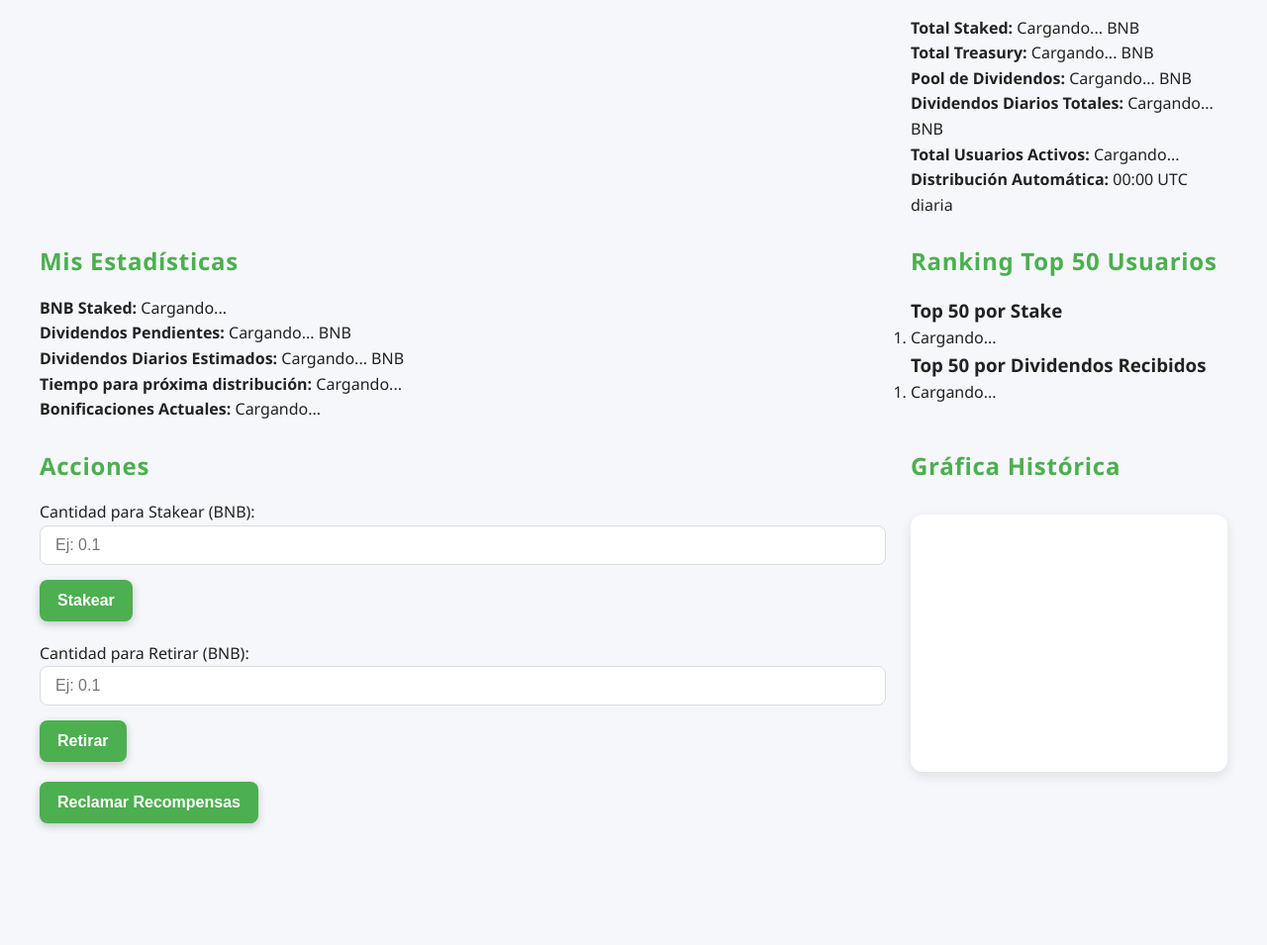
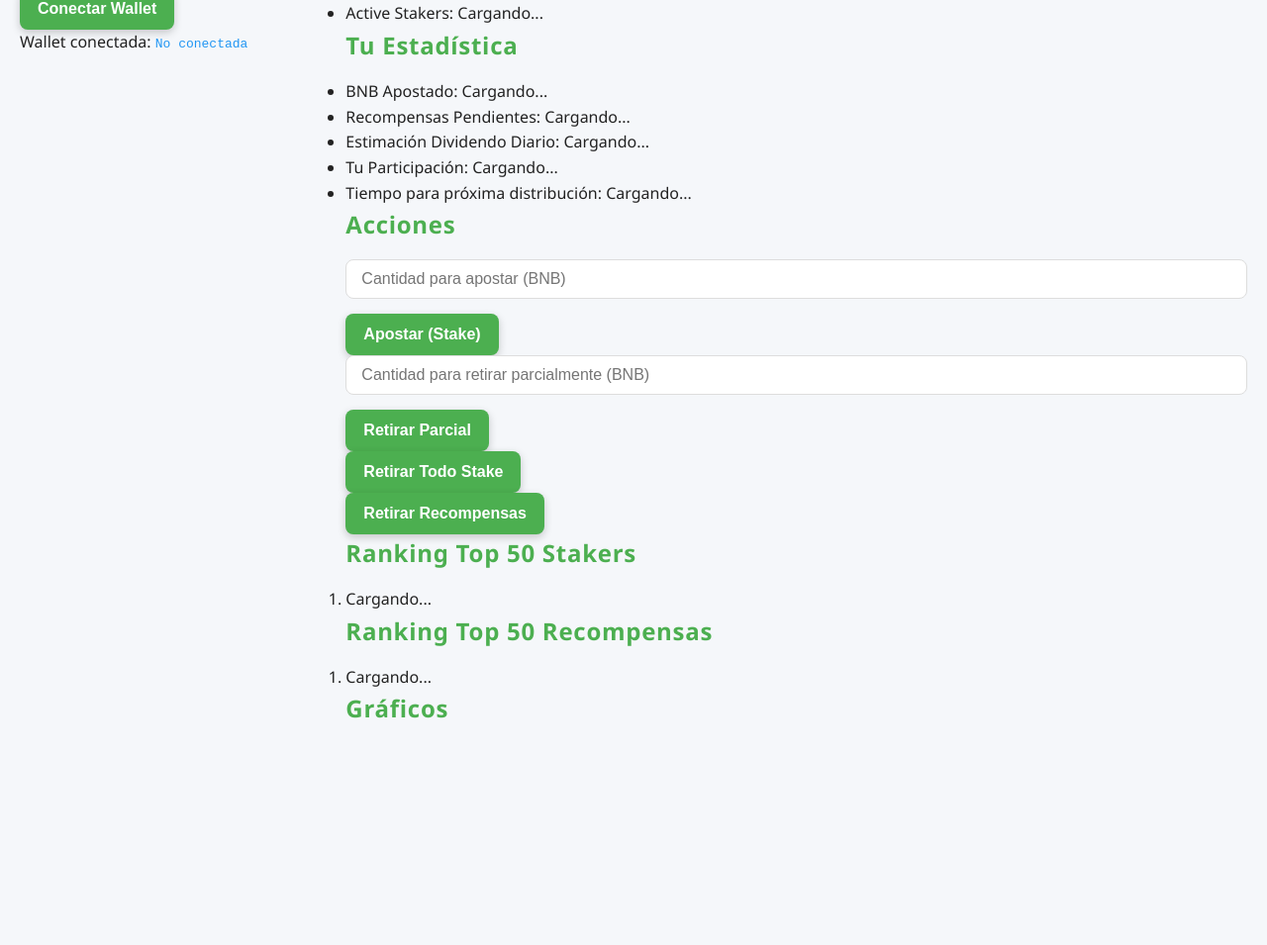
Before and after one commit to Rubtururu/kukutu, a plain HTML site: page index.html in a window 1280 px wide. Shown: the part 149-1104 px from the top of the page at 99% size. Before the commit the page ends 1021 px from the top, so only its background shows below. Drawn offline with nearby package versions, Linux system fonts and the light colour scheme.

Commit message:
Update index.html

```diff
--- a/index.html
+++ b/index.html
@@ -3,80 +3,82 @@
 <head>
   <meta charset="UTF-8" />
   <meta name="viewport" content="width=device-width, initial-scale=1" />
-  <title>Smart Staking BNB - Dashboard</title>
+  <title>Smart Staking BNB - dApp</title>
   <link rel="stylesheet" href="styles.css" />
+
+  <!-- Carga Web3.js para interactuar con Ethereum/BNB -->
+  <script src="https://cdn.jsdelivr.net/npm/web3@1.10.0/dist/web3.min.js"></script>
+
+  <!-- Carga Chart.js para gráficos -->
+  <script src="https://cdn.jsdelivr.net/npm/chart.js"></script>
 </head>
 <body>
-  <div class="container">
-    <h1>Smart Staking BNB - Dashboard</h1>
+  <header>
+    <h1>Smart Staking BNB - dApp</h1>
+    <button id="connectWalletBtn" onclick="connectWallet()">Conectar Wallet</button>
+    <p>Wallet conectada: <span id="walletAddress">No conectada</span></p>
+  </header>
 
-    <button id="connectWalletBtn" class="connect-btn">Conectar Wallet</button>
-    <span id="walletAddress" title="Dirección Wallet"></span>
-
-    <!-- Estadísticas globales -->
-    <section class="stats global">
+  <main>
+    <section id="globalStats">
       <h2>Estadísticas Globales</h2>
-      <p><strong>Total Staked:</strong> <span id="totalStaked">Cargando...</span> BNB</p>
-      <p><strong>Total Treasury:</strong> <span id="totalTreasury">Cargando...</span> BNB</p>
-      <p><strong>Pool de Dividendos:</strong> <span id="dividendPool">Cargando...</span> BNB</p>
-      <p><strong>Dividendos Diarios Totales:</strong> <span id="totalDailyDividends">Cargando...</span> BNB</p>
-      <p><strong>Total Usuarios Activos:</strong> <span id="totalUsers">Cargando...</span></p>
-      <p><strong>Distribución Automática:</strong> 00:00 UTC diaria</p>
+      <ul>
+        <li>Total Staked: <span id="totalStaked">Cargando...</span> BNB</li>
+        <li>Total Treasury: <span id="totalTreasury">Cargando...</span> BNB</li>
+        <li>Daily Dividend Pool: <span id="dailyDividend">Cargando...</span> BNB</li>
+        <li>Active Stakers: <span id="activeStakers">Cargando...</span></li>
+      </ul>
     </section>
 
-    <!-- Estadísticas del usuario -->
-    <section class="stats user">
-      <h2>Mis Estadísticas</h2>
-      <p><strong>BNB Staked:</strong> <span id="userStaked">Cargando...</span></p>
-      <p><strong>Dividendos Pendientes:</strong> <span id="pendingRewards">Cargando...</span> BNB</p>
-      <p><strong>Dividendos Diarios Estimados:</strong> <span id="dailyDividendEstimate">Cargando...</span> BNB</p>
-      <p><strong>Tiempo para próxima distribución:</strong> <span id="timeUntilNextDistribution">Cargando...</span></p>
-      <p><strong>Bonificaciones Actuales:</strong> <span id="userBonuses">Cargando...</span></p>
+    <section id="userStats">
+      <h2>Tu Estadística</h2>
+      <ul>
+        <li>BNB Apostado: <span id="userStaked">Cargando...</span></li>
+        <li>Recompensas Pendientes: <span id="userPendingRewards">Cargando...</span></li>
+        <li>Estimación Dividendo Diario: <span id="userDailyEstimate">Cargando...</span></li>
+        <li>Tu Participación: <span id="userShare">Cargando...</span></li>
+        <li>Tiempo para próxima distribución: <span id="userNextDistribution">Cargando...</span></li>
+      </ul>
     </section>
 
-    <!-- Rankings -->
-    <section class="rankings">
-      <h2>Ranking Top 50 Usuarios</h2>
-      <div class="ranking-group">
-        <h3>Top 50 por Stake</h3>
-        <ol id="rankingByStake" class="ranking-list">
-          <li>Cargando...</li>
-        </ol>
+    <section id="actions">
+      <h2>Acciones</h2>
+      <div>
+        <input type="number" id="stakeAmount" placeholder="Cantidad para apostar (BNB)" min="0" step="0.0001" />
+        <button onclick="stake()">Apostar (Stake)</button>
       </div>
-      <div class="ranking-group">
-        <h3>Top 50 por Dividendos Recibidos</h3>
-        <ol id="rankingByDividends" class="ranking-list">
-          <li>Cargando...</li>
-        </ol>
+      <div>
+        <input type="number" id="withdrawAmount" placeholder="Cantidad para retirar parcialmente (BNB)" min="0" step="0.0001" />
+        <button onclick="withdrawPartialStake()">Retirar Parcial</button>
+      </div>
+      <div>
+        <button onclick="withdrawStake()">Retirar Todo Stake</button>
+      </div>
+      <div>
+        <button onclick="withdrawRewards()">Retirar Recompensas</button>
       </div>
     </section>
 
-    <!-- Acciones -->
-    <section class="actions">
-      <h2>Acciones</h2>
-      <div class="form-group">
-        <label for="stakeAmount">Cantidad para Stakear (BNB):</label>
-        <input type="number" id="stakeAmount" min="0" step="0.0001" placeholder="Ej: 0.1" />
-        <button id="stakeBtn">Stakear</button>
-      </div>
-      <div class="form-group">
-        <label for="withdrawAmount">Cantidad para Retirar (BNB):</label>
-        <input type="number" id="withdrawAmount" min="0" step="0.0001" placeholder="Ej: 0.1" />
-        <button id="withdrawBtn">Retirar</button>
-      </div>
-      <div class="form-group">
-        <button id="claimRewardsBtn">Reclamar Recompensas</button>
-      </div>
+    <section id="ranking">
+      <h2>Ranking Top 50 Stakers</h2>
+      <ol id="rankingStake">
+        <li>Cargando...</li>
+      </ol>
+      <h2>Ranking Top 50 Recompensas</h2>
+      <ol id="rankingRewards">
+        <li>Cargando...</li>
+      </ol>
     </section>
 
-    <!-- Gráfica histórica -->
-    <section class="chart">
-      <h2>Gráfica Histórica</h2>
-      <canvas id="historicalChart" aria-label="Gráfica histórica de staking y dividendos" role="img"></canvas>
+    <section id="charts">
+      <h2>Gráficos</h2>
+      <canvas id="dividendChart" width="400" height="200"></canvas>
+      <canvas id="stakeHistoryChart" width="400" height="200"></canvas>
+      <canvas id="rewardsHistoryChart" width="400" height="200"></canvas>
     </section>
-  </div>
+  </main>
 
-  <script src="https://cdn.jsdelivr.net/npm/chart.js"></script>
+  <!-- Aquí carga tu archivo JS con la lógica y conexión -->
   <script src="app.js"></script>
 </body>
 </html>
```
